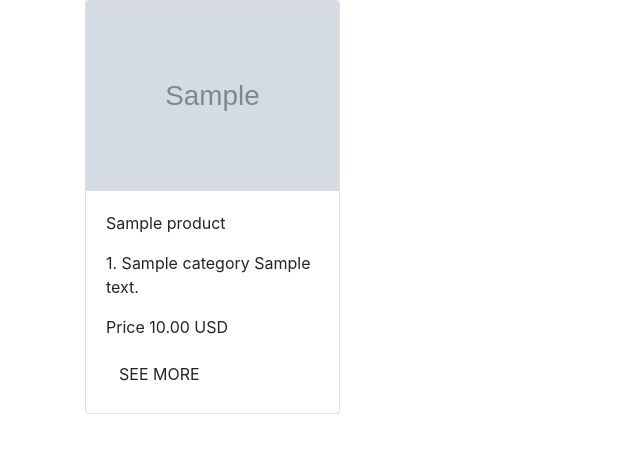
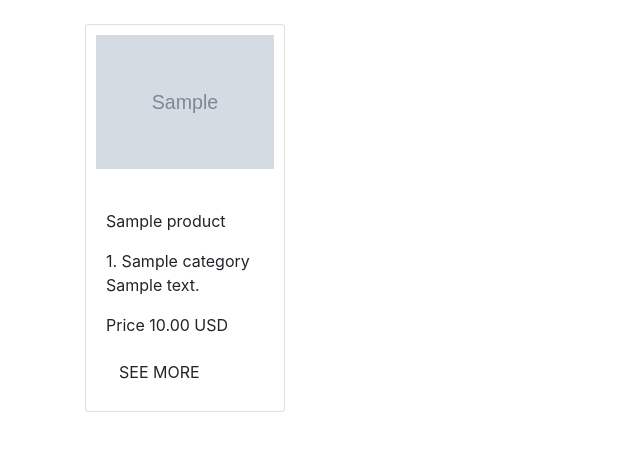
Before and after one commit to romeeeoo/laboratory_54, a Django app: page / in a window 1280 px wide. Shown: the part 56-509 px from the top of the page, without its empty margins (0-640 px from the left). Run offline with Django 4.2, Linux system fonts and the light colour scheme; tables that the repository leaves empty hold one stand-in row (values such as "Sample post"); grey boxes marked "Sample" are stand-in pictures.

Commit message:
Доработано отображение главной страницы, добавлено отображение индивидуального продукта, подключено отображение статических файлов, описаны стили в css.

```diff
--- a/shop/settings.py
+++ b/shop/settings.py
@@ -119,6 +119,7 @@ USE_TZ = True
 
 STATIC_URL = 'static/'
 
+
 # Default primary key field type
 # https://docs.djangoproject.com/en/4.1/ref/settings/#default-auto-field
 
--- /dev/null
+++ b/store_app/static/css/style.css
@@ -0,0 +1,27 @@
+.product-picture-img {
+    max-width: 100%;
+    max-height: 100%;
+}
+
+.card-products-img {
+    max-width: 200px;
+}
+
+.card-img-top {
+    padding: 10px;
+    max-width: 100%;
+    max-height: 100%;
+}
+
+.img-card-container {
+    max-width: 200px;
+    max-height: 300px;
+}
+
+.card-body {
+    margin-top: 10px;
+}
+
+.product-price{
+    font-size: 30px;
+}
--- a/store_app/templates/base.html
+++ b/store_app/templates/base.html
@@ -1,9 +1,12 @@
+{% load static %}
+
 <!DOCTYPE html>
 <html lang="en">
 <head>
     <meta charset="UTF-8">
     <link rel="stylesheet" href="https://cdn.jsdelivr.net/npm/bootstrap@4.3.1/dist/css/bootstrap.min.css"
           integrity="sha384-ggOyR0iXCbMQv3Xipma34MD+dH/1fQ784/j6cY/iJTQUOhcWr7x9JvoRxT2MZw1T" crossorigin="anonymous">
+    <link rel="stylesheet" href="{% static "css/style.css" %}">
     <title>{% block title %} Shop {% endblock %}</title>
 </head>
 <body>
--- a/store_app/templates/index.html
+++ b/store_app/templates/index.html
@@ -1,19 +1,24 @@
 {% extends 'base.html' %}
 
 {% block content %}
- <div class="row">
-  {% for product in products %}
-            <div class="col-md-4 col-sm6 col-sm-12 col-lg-3">
-                <div class="card card-products">
-                    <img src="{{ product.picture_link }}" class="card-img-top" alt="{{ product.name }}">
+    <div class="row">
+        {% for product in products %}
+            <div class="col-md-4 col-sm-12 col-lg-3">
+                <div class="card card-products card-products-img mt-4">
+                    <div class="img-card-container">
+                        <img src="{{ product.picture_link }}" class="card-img-top" alt=
+                            "{{ product.name }}">
+                    </div>
                     <div class="card-body">
-                        <p class="card-products-name"> {{product.name}}</p>
+                        <p class="card-products-name"> {{ product.name }}</p>
                         <p class="card-products-category">{{ product.category }}</p>
                         <p class="card-products-price">Price {{ product.price }} USD</p>
-                        <a href="#" class="btn btn-works text-uppercase btn-blue">see more</a>
+                        <a href="{% url "product_detailed" product.pk %} " class="btn btn-works text-uppercase
+                        btn-blue">see
+                            more</a>
                     </div>
                 </div>
             </div>
-    {% endfor %}
- </div>
+        {% endfor %}
+    </div>
 {% endblock %}
```
Also changed, not shown: store_app/templates/product.html (+13 -1 lines).
